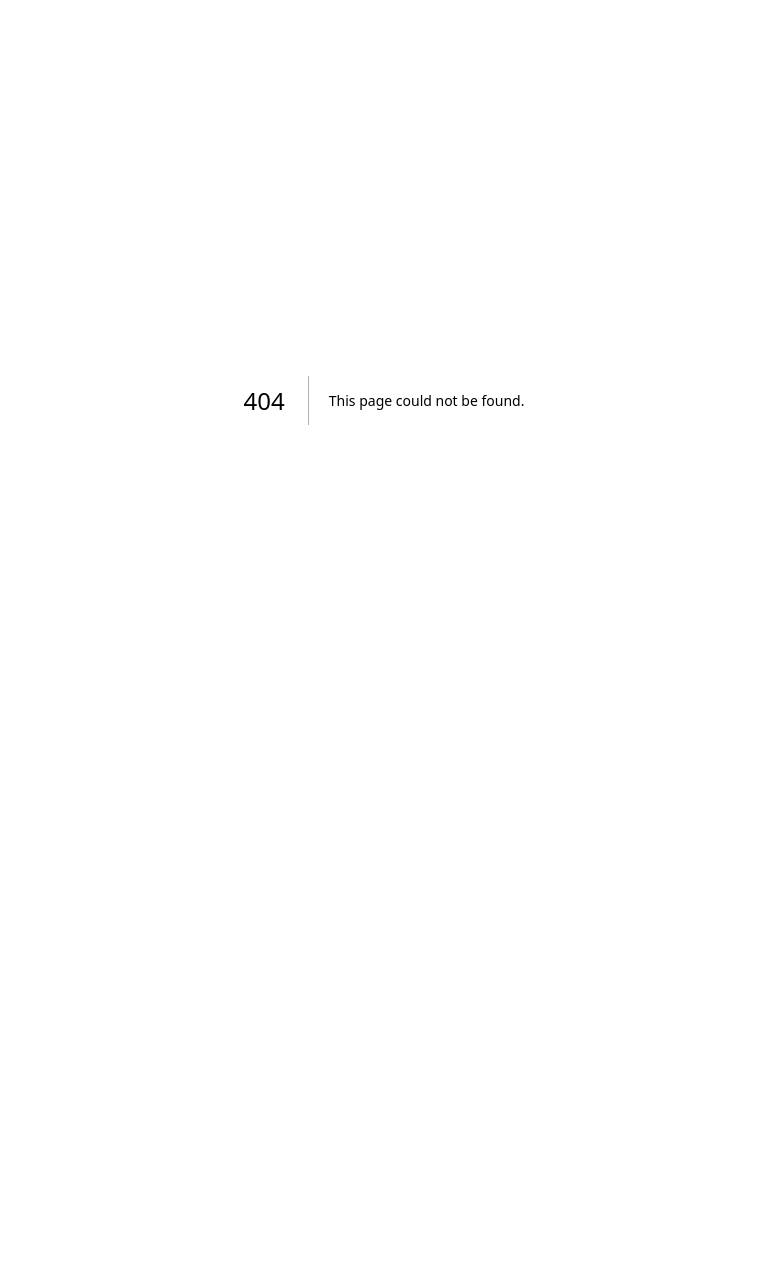
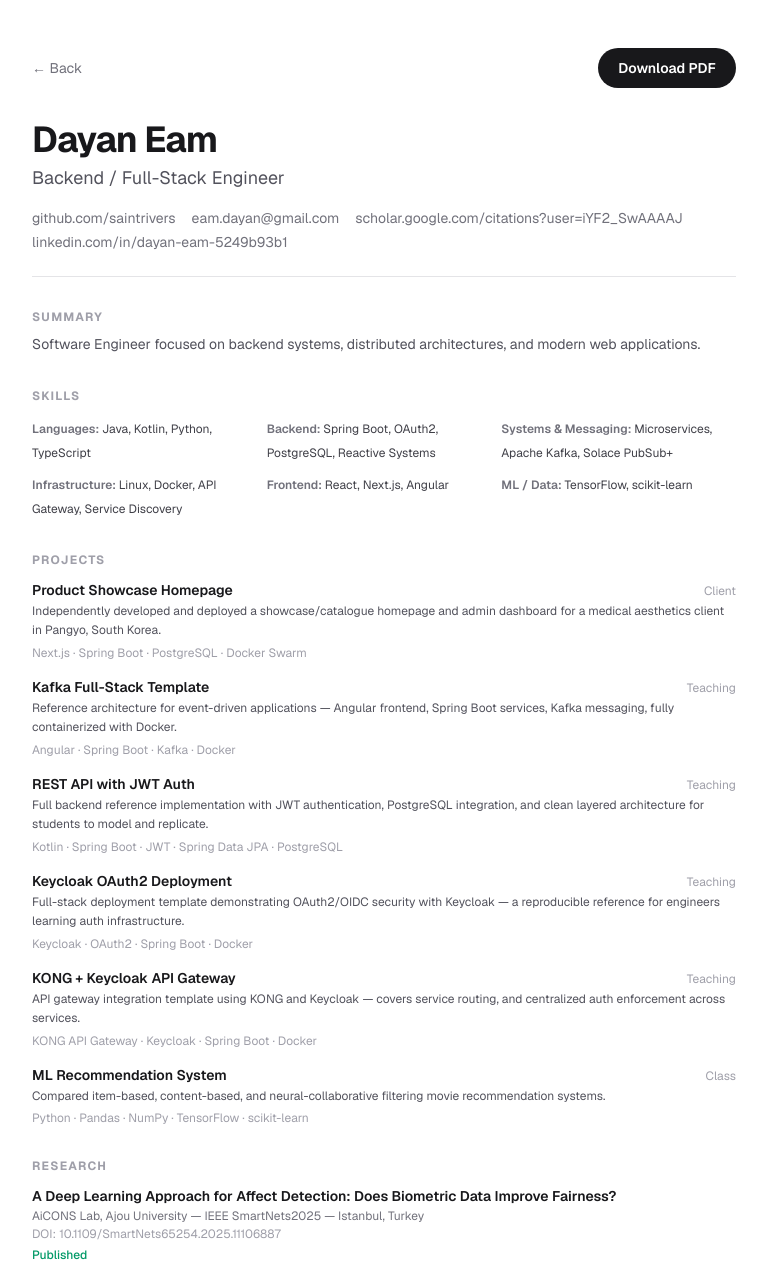
Before and after one commit to saintrivers/saintrivers_portfolio, a Next.js app: page /cv in a window 1280 px wide. Before the commit this address had no page. Shown: the top 1284 px of the page, without its empty margins (256-1023 px from the left). Before the commit the page ends 800 px from the top, so only its background shows below. Built offline with nearby package versions, Linux system fonts and the light colour scheme.

Commit message:
added base cv code structure

```diff
--- /dev/null
+++ b/app/cv/PrintButton.tsx
@@ -0,0 +1,12 @@
+'use client'
+
+export default function PrintButton() {
+  return (
+    <button
+      onClick={() => window.print()}
+      className="print:hidden inline-flex items-center gap-2 rounded-full bg-zinc-900 px-5 py-2.5 text-sm font-semibold text-white transition-colors hover:bg-zinc-700"
+    >
+      Download PDF
+    </button>
+  )
+}
--- /dev/null
+++ b/app/cv/layout.tsx
@@ -0,0 +1,8 @@
+export default function CVLayout({ children }: { children: React.ReactNode }) {
+  return (
+    <>
+      <style>{`body { background-image: none !important; background-color: #fff; color: #111; }`}</style>
+      {children}
+    </>
+  )
+}
--- /dev/null
+++ b/app/cv/page.tsx
@@ -0,0 +1,140 @@
+import { hero, contactLinks, skillGroups, projects, publications, contactInstitutions } from '../content'
+import PrintButton from './PrintButton'
+
+export const metadata = {
+  title: 'CV — Dayan Eam',
+}
+
+export default function CVPage() {
+  return (
+    <div className="min-h-screen bg-white text-zinc-900 font-sans">
+      <div className="mx-auto max-w-3xl px-8 py-12 print:py-6 print:px-0">
+
+        {/* Toolbar */}
+        <div className="print:hidden mb-8 flex items-center justify-between">
+          <a href="/" className="text-sm text-zinc-500 hover:text-zinc-800 transition-colors">
+            ← Back
+          </a>
+          <PrintButton />
+        </div>
+
+        {/* Header */}
+        <header className="mb-8 border-b border-zinc-200 pb-6">
+          <h1 className="text-4xl font-bold tracking-tight text-zinc-900">{hero.name}</h1>
+          <p className="mt-1 text-lg text-zinc-600">{hero.title}</p>
+          <div className="mt-4 flex flex-wrap gap-x-4 gap-y-1 text-sm text-zinc-500">
+            {contactLinks.map(({ label, href, display }) => (
+              <a
+                key={label}
+                href={href}
+                className="hover:text-zinc-800 transition-colors"
+                target={href.startsWith('http') ? '_blank' : undefined}
+                rel={href.startsWith('http') ? 'noopener noreferrer' : undefined}
+              >
+                {display}
+              </a>
+            ))}
+          </div>
+        </header>
+
+        {/* Summary */}
+        <section className="mb-8">
+          <h2 className="mb-2 text-xs font-bold uppercase tracking-widest text-zinc-400">Summary</h2>
+          <p className="text-sm leading-relaxed text-zinc-600">{hero.bio}</p>
+        </section>
+
+        {/* Skills */}
+        <section className="mb-8">
+          <h2 className="mb-3 text-xs font-bold uppercase tracking-widest text-zinc-400">Skills</h2>
+          <div className="grid grid-cols-2 gap-y-2 sm:grid-cols-3">
+            {skillGroups.map(({ category, skills }) => (
+              <div key={category}>
+                <span className="text-xs font-semibold text-zinc-500">{category}: </span>
+                <span className="text-xs text-zinc-700">{skills.join(', ')}</span>
+              </div>
+            ))}
+          </div>
+        </section>
+
+        {/* Projects */}
+        <section className="mb-8">
+          <h2 className="mb-3 text-xs font-bold uppercase tracking-widest text-zinc-400">Projects</h2>
+          <div className="space-y-4">
+            {projects.map((project) => (
+              <div key={project.name}>
+                <div className="flex items-baseline justify-between gap-4">
+                  <a
+                    href={project.href}
+                    target="_blank"
+                    rel="noopener noreferrer"
+                    className="text-sm font-semibold text-zinc-900 hover:underline print:no-underline"
+                  >
+                    {project.name}
+                  </a>
+                  <span className="shrink-0 text-xs text-zinc-400 capitalize">{project.type}</span>
+                </div>
+                <p className="mt-0.5 text-xs leading-relaxed text-zinc-600">{project.description}</p>
+                <p className="mt-1 text-xs text-zinc-400">{project.tags.join(' · ')}</p>
+              </div>
+            ))}
+          </div>
+        </section>
+
+        {/* Research */}
+        <section className="mb-8">
+          <h2 className="mb-3 text-xs font-bold uppercase tracking-widest text-zinc-400">Research</h2>
+          <div className="space-y-4">
+            {publications.map((pub) => (
+              <div key={pub.title}>
+                <p className="text-sm font-semibold text-zinc-900">{pub.title}</p>
+                <p className="mt-0.5 text-xs text-zinc-500">
+                  <a href={pub.labLink} target="_blank" rel="noopener noreferrer" className="hover:underline">
+                    {pub.lab}
+                  </a>
+                  {pub.venue && <span> — {pub.venue}</span>}
+                </p>
+                {pub.doi && (
+                  <p className="mt-0.5 text-xs text-zinc-400">DOI: {pub.doi}</p>
+                )}
+                <span className={`mt-1 inline-block text-xs font-medium ${pub.status === 'published' ? 'text-emerald-600' : 'text-amber-600'}`}>
+                  {pub.status === 'published' ? 'Published' : 'In Preparation'}
+                </span>
+              </div>
+            ))}
+          </div>
+        </section>
+
+        {/* Education */}
+        <section className="mb-8">
+          <h2 className="mb-3 text-xs font-bold uppercase tracking-widest text-zinc-400">Education</h2>
+          <div className="space-y-3">
+            {contactInstitutions.map(({ name, degree, link }) => (
+              <div key={name}>
+                <a
+                  href={link}
+                  target="_blank"
+                  rel="noopener noreferrer"
+                  className="text-sm font-semibold text-zinc-900 hover:underline"
+                >
+                  {name}
+                </a>
+                <p className="text-xs text-zinc-500">{degree}</p>
+              </div>
+            ))}
+          </div>
+        </section>
+
+        {/* Languages */}
+        <section>
+          <h2 className="mb-2 text-xs font-bold uppercase tracking-widest text-zinc-400">Languages</h2>
+          <div className="flex flex-wrap gap-x-4 gap-y-1 text-xs text-zinc-600">
+            <span>Khmer — Native</span>
+            <span>Korean — TOPIK Level 3</span>
+            <span>English — Cambridge C1</span>
+          </div>
+        </section>
+
+      </div>
+    </div>
+  )
+}
--- a/app/panels/Contact.tsx
+++ b/app/panels/Contact.tsx
@@ -16,12 +16,20 @@ export default function Contact() {
         Whether it's a project, an opportunity, or just a question — drop me a message and I'll get back to you.
       </p>
 
-      <a
-        href="mailto:eam.dayan@gmail.com"
-        className="mt-10 inline-block rounded-full bg-white px-8 py-4 text-sm font-semibold tracking-wide text-zinc-900 transition-colors hover:bg-white/90"
-      >
-        Email Me →
-      </a>
+      <div className="mt-10 flex flex-wrap items-center justify-center gap-4">
+        <a
+          href="mailto:eam.dayan@gmail.com"
+          className="inline-block rounded-full bg-white px-8 py-4 text-sm font-semibold tracking-wide text-zinc-900 transition-colors hover:bg-white/90"
+        >
+          Email Me →
+        </a>
+        <a
+          href="/cv"
+          className="inline-block rounded-full border border-white/30 px-8 py-4 text-sm font-semibold tracking-wide text-white transition-colors hover:border-white/60 hover:bg-white/5"
+        >
+          View CV
+        </a>
+      </div>
 
       <div className="mt-16 flex flex-col items-center gap-4">
         {contactLinks.map(({ label, href, display }) => (
--- a/app/panels/Hero.tsx
+++ b/app/panels/Hero.tsx
@@ -35,6 +35,12 @@ export default function Hero() {
                 >
                     Get in touch
                 </a>
+                <a
+                    href="/cv"
+                    className="px-6 py-3 rounded-full border border-white/30 text-white text-sm font-semibold tracking-wide hover:border-white/60 hover:bg-white/5 transition-colors"
+                >
+                    View CV
+                </a>
             </div>
 
             <div className="mt-16 flex items-center gap-6 text-white/40">
```
